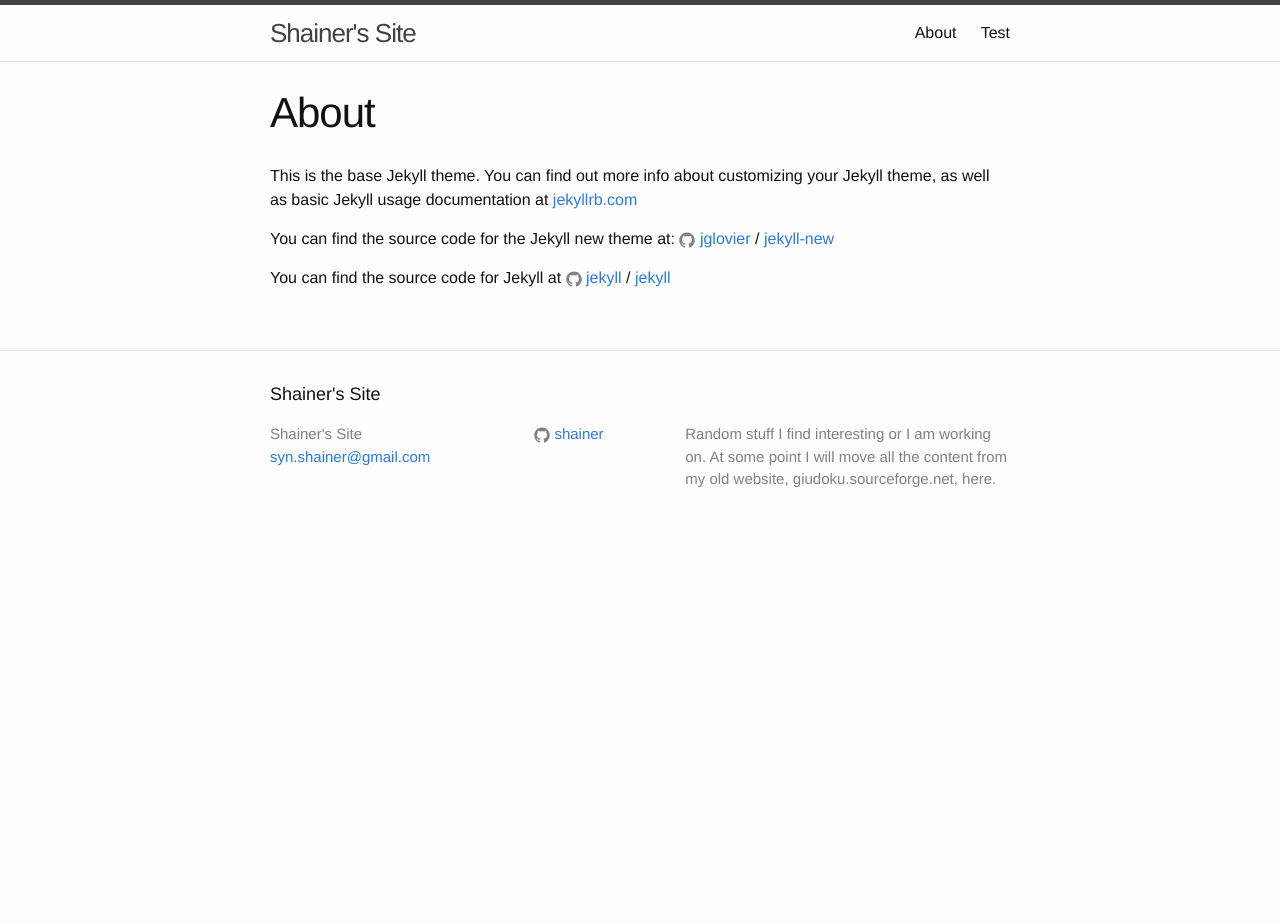
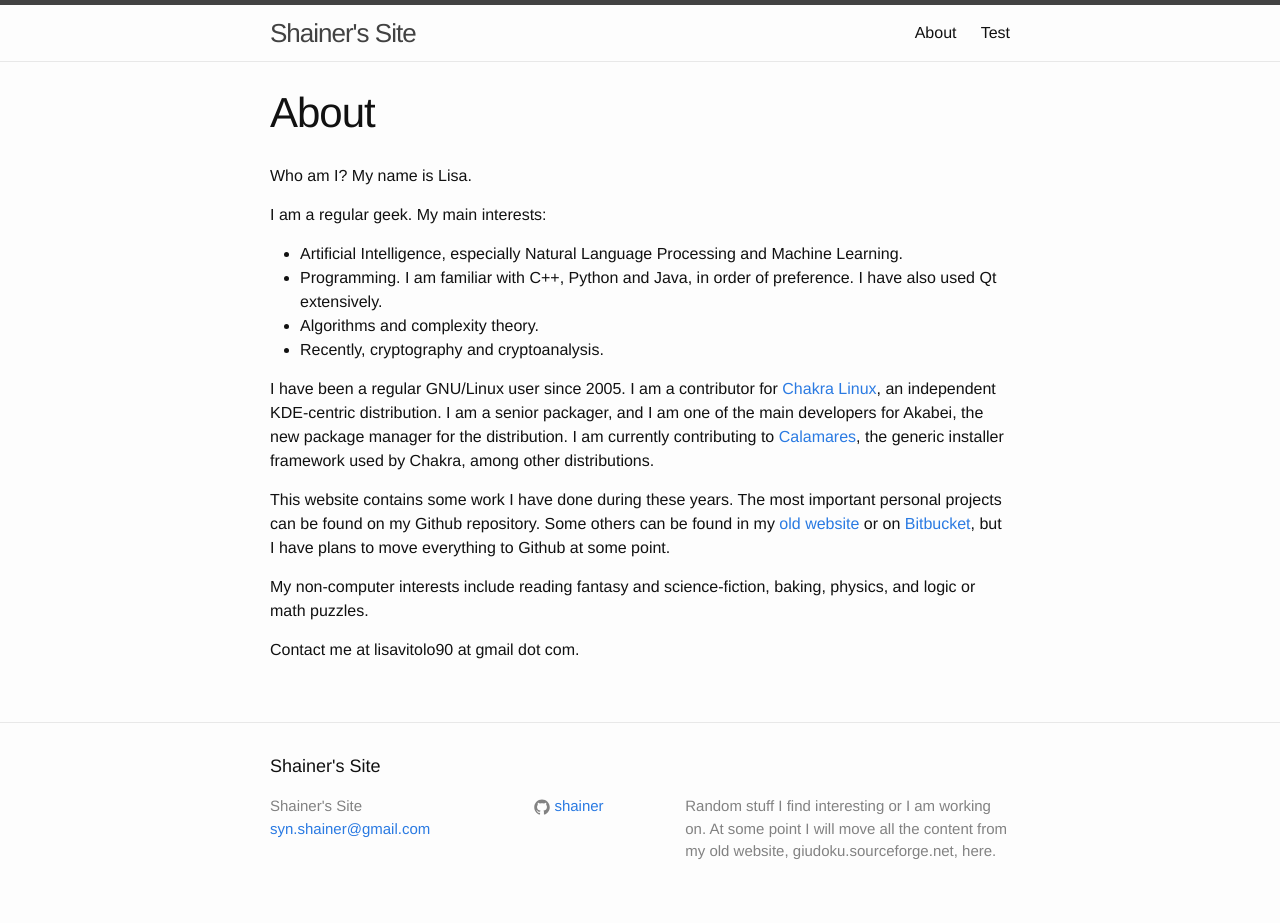
Before and after one commit to shainer/shainer.github.io, a Jekyll site: the page built from about.md, in a window 1280 px wide. Built offline with Jekyll 4.4.1, drawn with Linux system fonts in a browser that asks for light colours; before the commit the page ends 900 px from its top, so only the background shows below that.

Commit message:
Serious About page.

```diff
--- a/about.md
+++ b/about.md
@@ -4,12 +4,24 @@
 permalink: /about/
 ---
 
-This is the base Jekyll theme. You can find out more info about customizing your Jekyll theme, as well as basic Jekyll usage documentation at [jekyllrb.com](http://jekyllrb.com/)
+Who am I? My name is Lisa.
 
-You can find the source code for the Jekyll new theme at:
-{% include icon-github.html username="jglovier" %} /
-[jekyll-new](https://github.com/jglovier/jekyll-new)
+I am a regular geek. My main interests:
 
-You can find the source code for Jekyll at
-{% include icon-github.html username="jekyll" %} /
-[jekyll](https://github.com/jekyll/jekyll)
+*  Artificial Intelligence, especially Natural Language Processing and Machine Learning.
+*  Programming. I am familiar with C++, Python and Java, in order of preference. I have also used Qt extensively.
+*  Algorithms and complexity theory.
+*  Recently, cryptography and cryptoanalysis.
+
+I have been a regular GNU/Linux user since 2005. I am a contributor for [Chakra Linux](http://chakralinux.org),
+an independent KDE-centric distribution. I am a senior packager, and I am one of the main developers for Akabei,
+the new package manager for the distribution. I am currently contributing to [Calamares](http://calamares.io),
+the generic installer framework used by Chakra, among other distributions.
+
+This website contains some work I have done during these years. The most important personal projects can be
+found on my Github repository. Some others can be found in my [old website](http://www.giudoku.sourceforge.net)
+or on [Bitbucket](http://bitbucket.org/shainer), but I have plans to move everything to Github at some point.
+
+My non-computer interests include reading fantasy and science-fiction, baking, physics, and logic or math puzzles.
+
+Contact me at lisavitolo90 at gmail dot com.
```
